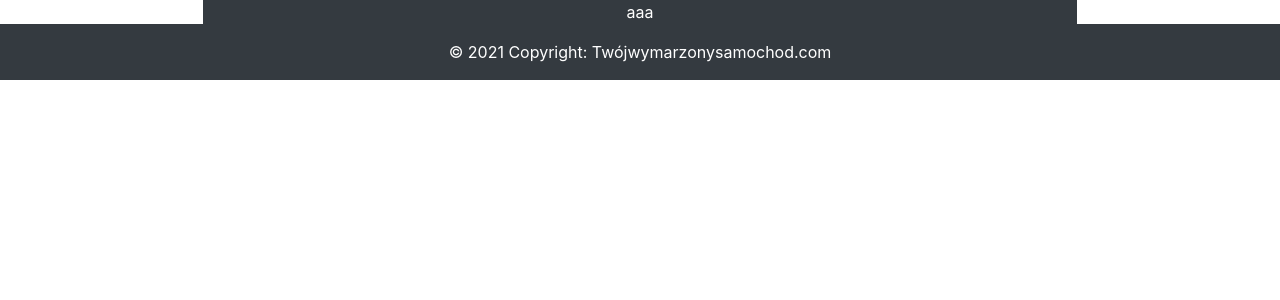
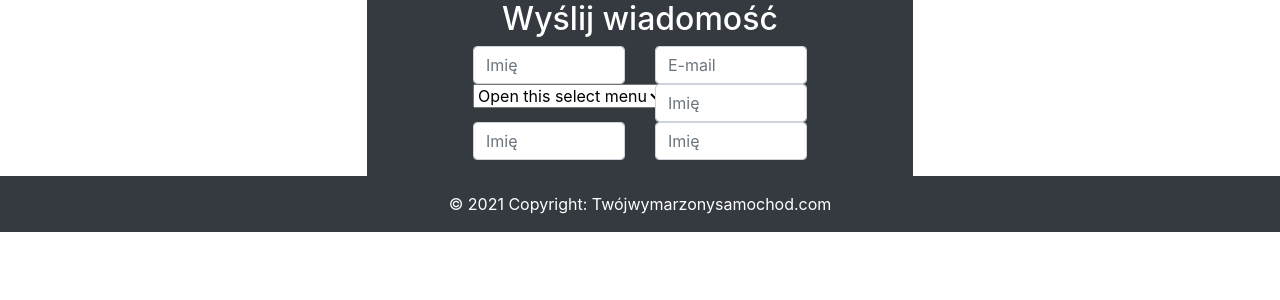
Before and after one commit to JBaczkoeski/projekt-wypozyczalni-samochodowej, a PHP site: the page made by wiadomości.php in a window 1280 px wide. Shown: the part 101-401 px from the top of the page. Run offline with PHP 8.4, Linux system fonts and the light colour scheme.

Commit message:
niedziela dom
dokończyć inputa

```diff
--- a/wiadomości.php
+++ b/wiadomości.php
@@ -12,8 +12,39 @@ include ('navbar.php');
         <body>
             <div id="container-fluid">
                 <div class="row">
-                    <div class="container col-8 bg-gray text-white text-center">
-                        aaa
+                    <div class="container col-5 bg-gray text-white text-center ">
+                        <div class="row d-flex justify-content-center">
+                            <div class="col-12 text-center h2">
+                                Wyślij wiadomość
+                            </div>
+                            <form class="form col-8 text-center">
+                                <div class="row">
+                                    <div class="col-6">
+                                        <input type="text" class="form-control" placeholder="Imię">
+                                    </div>
+                                    <div class="col-6">
+                                        <input type="text" class="form-control" placeholder="E-mail">
+                                    </div>
+                                    <div class="col-6">
+                                        <select class="form-select form-select-lg" aria-label=".form-select-lg example">
+                                            <option selected>Open this select menu</option>
+                                            <option value="1">One</option>
+                                            <option value="2">Two</option>
+                                            <option value="3">Three</option>
+                                        </select>
+                                    </div>
+                                    <div class="col-6">
+                                        <input type="text" class="form-control" placeholder="Imię">
+                                    </div>
+                                    <div class="col-6">
+                                        <input type="text" class="form-control" placeholder="Imię">
+                                    </div>
+                                    <div class="col-6">
+                                        <input type="text" class="form-control" placeholder="Imię">
+                                    </div>
+                                </div>
+                            </form>
+                        </div>
                     </div>
                 </div>
             </div>
```
